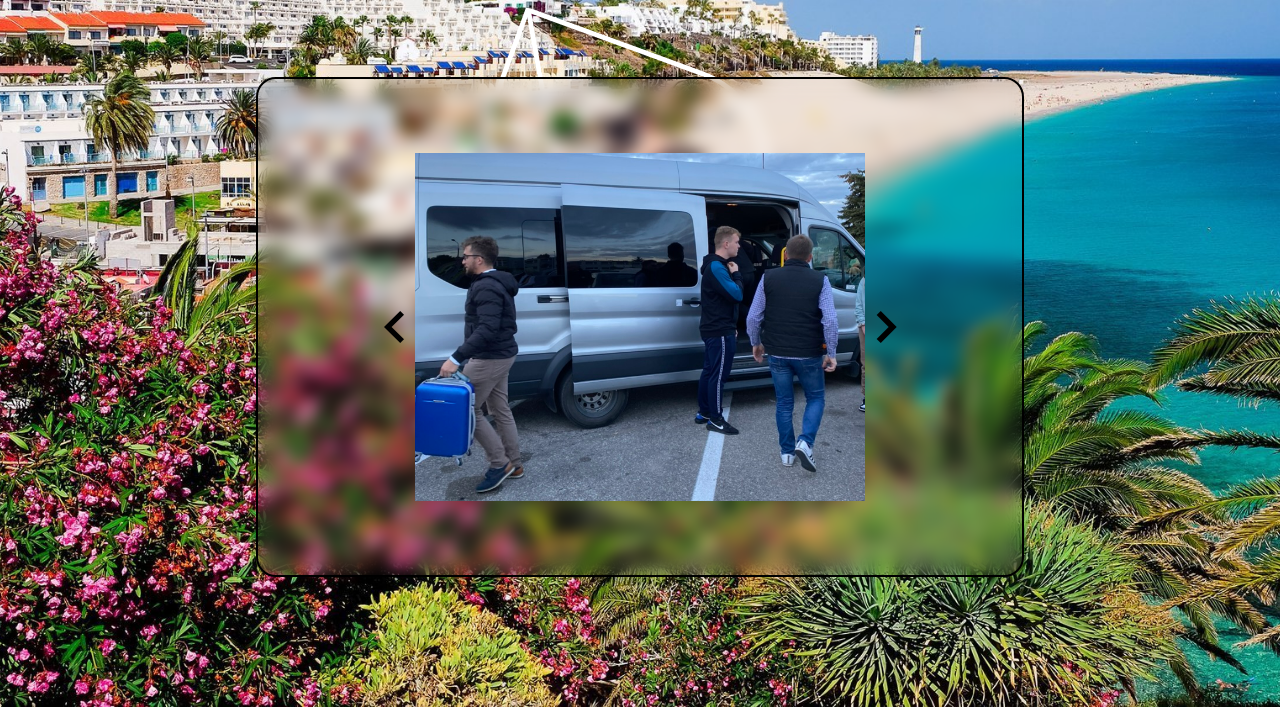
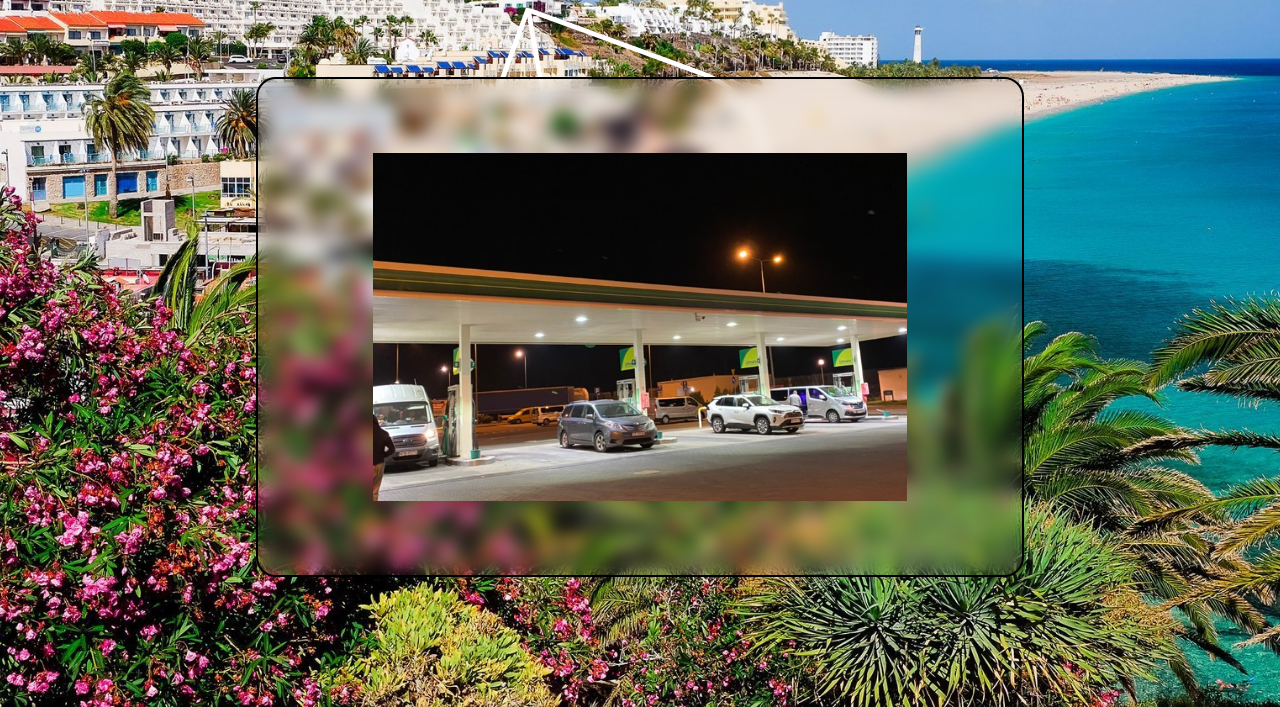
Before and after one commit to ol1mowski/Erasmus_Photos, a plain HTML site: page index.html in a window 1280 px wide. Shown: the part 163-870 px from the top of the page. Drawn offline with Linux system fonts and the light colour scheme.

Commit message:
update_automatical_slider

```diff
--- a/index.html
+++ b/index.html
@@ -21,7 +21,6 @@
         <div id="container">
             <div id="slider">
                 <div id="top-row">
-                  <img class="arrow arrow-left" id="arrow-left" src="./img/arrow-left.png" alt="" />
                   <div id="slides-container">
                     <img id="slide1"class="slide active" src="./img/pages1.jpeg"/>
                     <img id="slide2"class="slide" src="./img/pages2.jpeg" />
@@ -44,8 +43,6 @@
                     <img id="slide19"class="slide" src="./img/pages20.jpeg" />
                     <img id="slide20" class="slide" src="./img/praca.jpeg" alt="">
                   </div>
-
-                  <img class="arrow arrow-right" id="arrow-right" src="./img/arrow-right.png" alt="" />
                 </div>
               </div>
         </div>
--- a/script.js
+++ b/script.js
@@ -154,6 +154,4 @@ let showSlide20 = () => {
     showSlide(20);
 };
 
-
-arrowLeft.addEventListener('click', showPreviousSlide);
-arrowRight.addEventListener('click', showNextSlide);
+setInterval(showNextSlide, 3600);
--- a/style.css
+++ b/style.css
@@ -28,6 +28,10 @@
   position: absolute;
   left: 0;
   top: 0;
+}
+
+img {
+  border-radius: 15px;
 }
 
 body {
@@ -142,6 +146,7 @@ body.dark .icon {
   }
 
   #slider .slide.active {
+    border-radius: 15px;
     display: block;
   }
 
```
